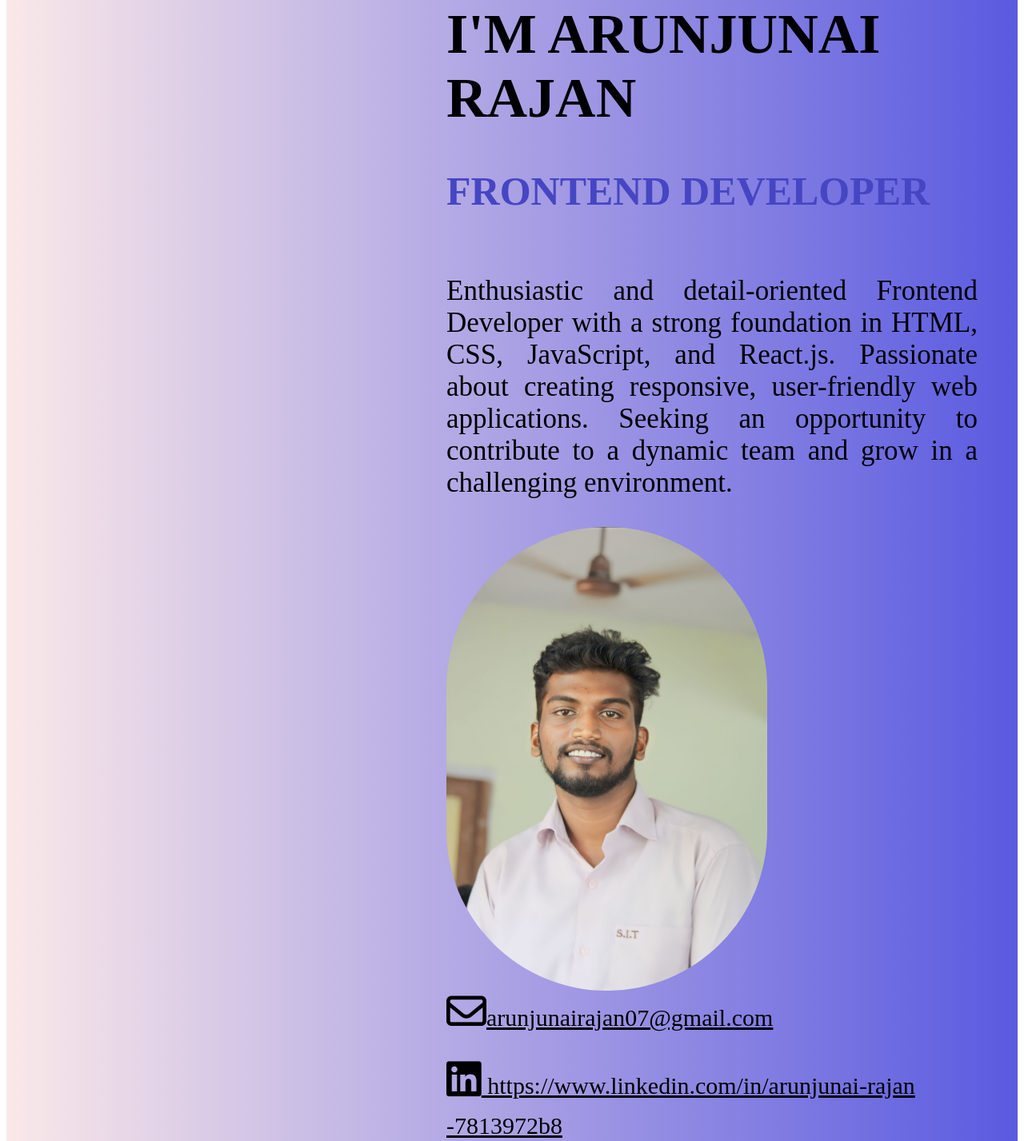
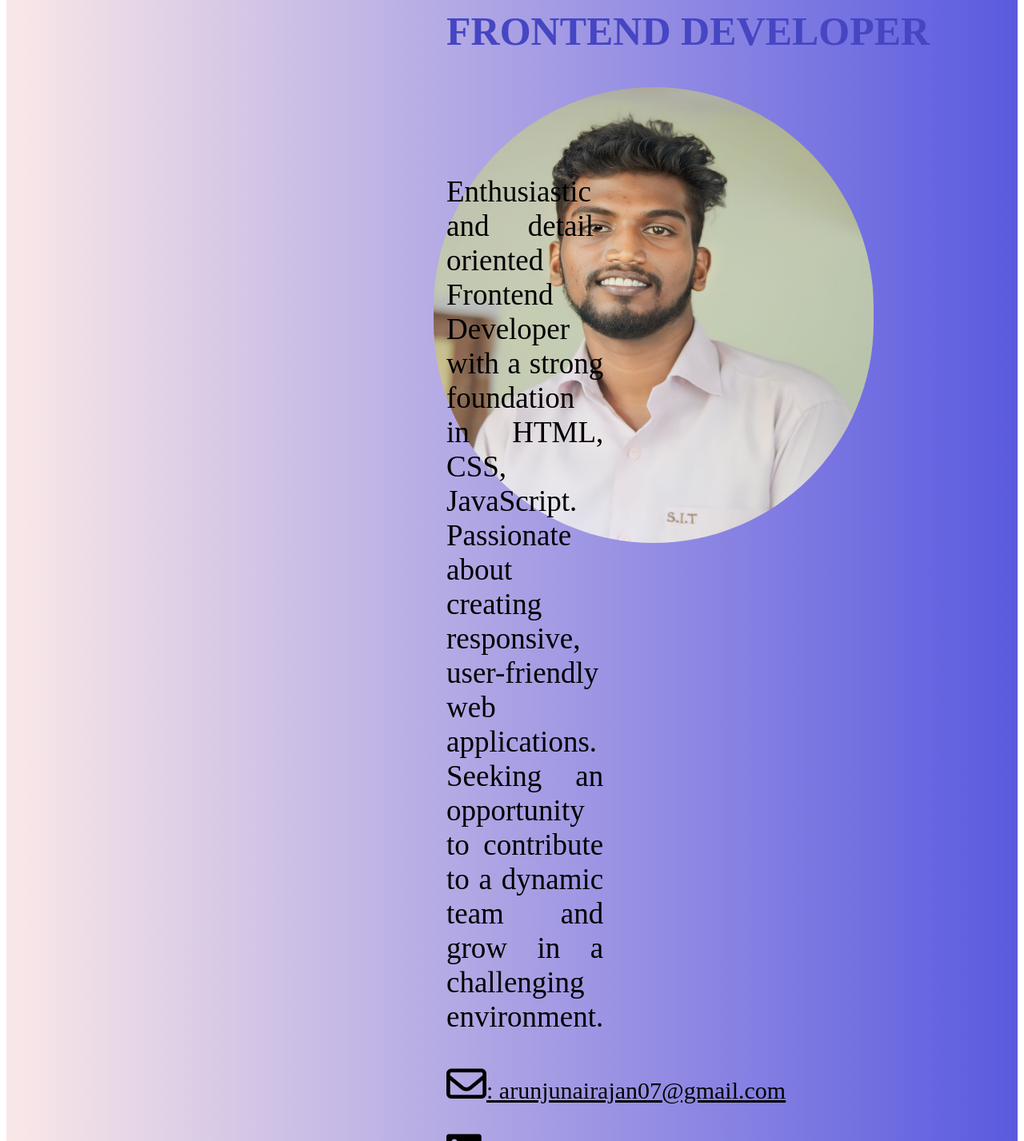
Before and after one commit to Arunjunairajan07/portfolio, a plain HTML site: page index.html in a window 1280 px wide. Shown: the part 617-2044 px from the top of the page at 80% size. Drawn offline with Linux system fonts and the light colour scheme.

Commit message:
changes to websites

```diff
--- a/index.html
+++ b/index.html
@@ -21,17 +21,21 @@
         <h1>I'M ARUNJUNAI RAJAN</h1>
         <h2>FRONTEND DEVELOPER</h2>
 
+        <span><img class="photo" src="image/Arun1.jpg"title="ARUNJUNAI RAJAN S"></span>
+
         <div class="container">
-            <p class="para">Enthusiastic and detail-oriented Frontend Developer with a strong foundation in HTML, CSS, JavaScript, and React.js. Passionate about creating responsive, user-friendly web applications. Seeking an opportunity to contribute to a dynamic team and grow in a challenging environment.</p><br>
-            <img class="photo" src="image/Arun.jpg.jpg"title="PROFILE IMAGE">
+            <p class="para">Enthusiastic and detail-oriented Frontend Developer with a strong foundation in HTML, CSS, JavaScript. Passionate about creating responsive, user-friendly web applications. Seeking an opportunity to contribute to a dynamic team and grow in a challenging environment.</p><br>
+            <br>
+            <br>
+            <br>
         </div>
 
         <div class="media">
-         <i class="fa-regular fa-envelope"><a href="#">arunjunairajan07@gmail.com</a></i><br>
+         <i class="fa-regular fa-envelope"><a href="https://arunjunairajan07@gmail.com">:  arunjunairajan07@gmail.com</a></i><br>
          <br>
-         <i class="fa-brands fa-linkedin"><a href="https://www.linkedin.com/in/arunjunai-rajan -7813972b8">   https://www.linkedin.com/in/arunjunai-rajan -7813972b8</a></i><br>
+         <i class="fa-brands fa-linkedin"><a href="https://www.linkedin.com/in/arunjunai-rajan -7813972b8">:  https://www.linkedin.com/in/arunjunai-rajan -7813972b8</a></i><br>
          <br>
-         <i class="fa-brands fa-square-github"><a href="https://github.com/Arunjunairajan07">https//github.com/Arunjunairajan07</a></i>
+         <i class="fa-brands fa-square-github"><a href="https://github.com/Arunjunairajan07">:  https//github.com/Arunjunairajan07</a></i>
         </div>
 
     </div>
--- a/style.css
+++ b/style.css
@@ -25,34 +25,43 @@
 .container{
     display: flex;
     flex-wrap: wrap;
+
+    flex:1;
+
 }
 
 h1{
     font-size:70px;
     color:black;
-     /* flex: 2;    */
+      flex: 2;
  }
 
 h2{
     font-size: 50px;
     color: rgb(70, 70, 195);
-    /* flex: 2;    */
+     flex: 2;
  }
 
- .para{
-    font-size: 35px;
+.para{
+    font-size: 37px;
     color: black;
-    text-align: justify;
+    text-align:justify;
+    margin-right:100px;
+    display:flex;
     order:1;
-    flex: 2;
+    flex: 1;
  }
 
 .photo{
   width:550px;
-  height:580px;
-  margin-right: 300px;
+  height:570px;
+  float:right;
   border-radius:650px;
-  order:2;
+  margin-right:130px;
+  display: flex;
+  order:1;
+  flex: 1;
+
 }
 
 .media,a{
@@ -64,10 +73,10 @@ h2{
 
 .center{
    background: linear-gradient(to right,rgb(250, 232, 232),rgb(90, 90, 224));
-   padding-top:450px;
+   padding-top:250px;
    padding-right:50px;
    padding-left: 550px;
-   padding-bottom:250px;
+   padding-bottom:450px;
 
 }
 
```
Also changed, not shown: About.html (+5 -6 lines), Skills.css (+4 -4 lines), image/Arun.jpg.jpg (deleted), image/Arun1.jpg (added).
